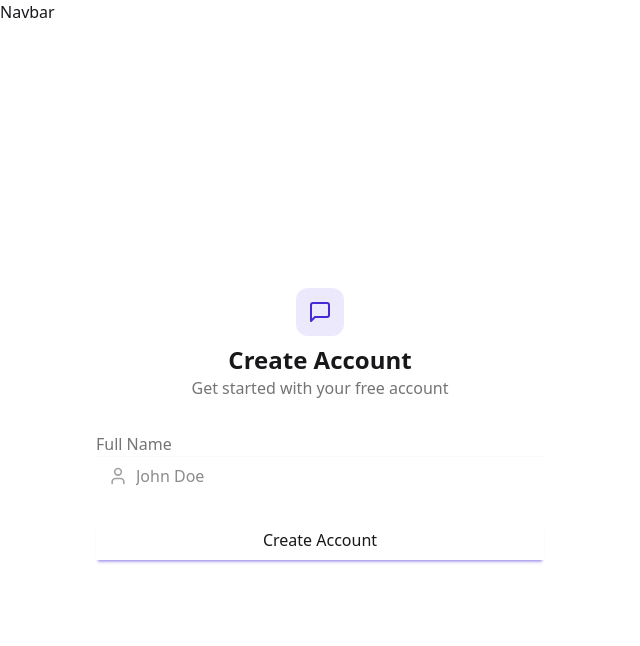
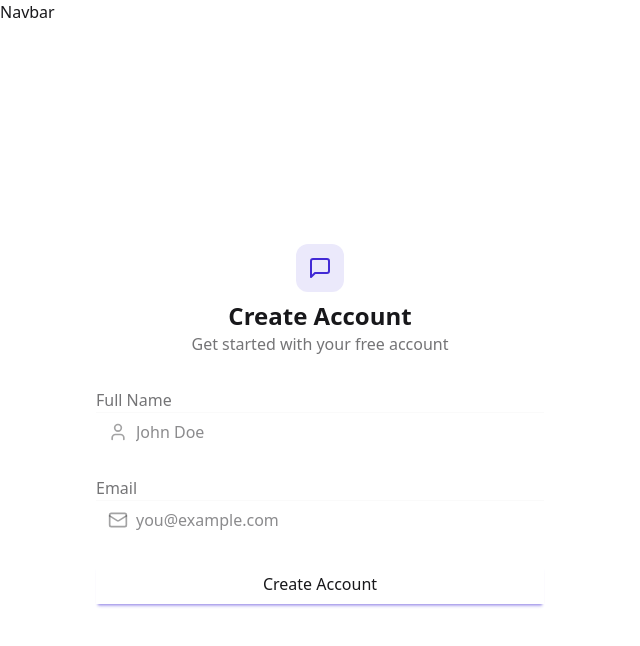
Before and after one commit to myfishdrowned/realtime-chat-app, a React (Vite) app in the folder chat-app/frontend/: page /signup in a window 1280 px wide. Shown: the top 646 px of the page, without its empty margins (0-640 px from the left). Built offline with nearby package versions, Linux system fonts and the light colour scheme; no server answers.

Commit message:
added email field to signup page

```diff
--- a/chat-app/frontend/src/pages/SignUpPage.jsx
+++ b/chat-app/frontend/src/pages/SignUpPage.jsx
@@ -1,6 +1,6 @@
 import { useState } from "react";
 import { useAuthStore } from "../store/useAuthStore";
-import { User, MessageSquare } from "lucide-react";
+import { User, MessageSquare, Mail } from "lucide-react";
 
 const SignUpPage = () => {
   const [showPassword, setShowPassword] = useState(false);
@@ -70,6 +70,24 @@
               </div>
             </div>
 
+
+            <div className="form-control">
+              <label className="label">
+                <span className="label-text font-medium">Email</span>
+              </label>
+              <div className="relative">
+                <div className="absolute inset-y-0 left-0 pl-3 flex items-center pointer-events-none">
+                  <Mail className="size-5 text-base-content/40" />
+                </div>
+                <input
+                  type="email"
+                  className={`input input-bordered w-full pl-10`}
+                  placeholder="you@example.com"
+                  value={formData.email}
+                  onChange={(e) => setFormData({ ...formData, email: e.target.value })}
+                />
+              </div>
+            </div>
             <button type="submit" className="btn btn-primary w-full" disabled={isSigningUp}>
               {isSigningUp ? "Loading..." : "Create Account"}
             </button>
--- a/chat-app/frontend/src/store/useAuthStore.js
+++ b/chat-app/frontend/src/store/useAuthStore.js
@@ -1,38 +1,33 @@
 import { create } from 'zustand';
 import { axiosInstance } from '../lib/axios.js';
 
-export const useAuthStore = create((set, get) => ({
+export const useAuthStore = create((set) => ({
     authUser: null,
     isSigningUp: false,
     isLoggingIn: false,
     isUpdatingProfile: false,
+
     isCheckingAuth: true,
-    onlineUsers: [],
-    socket: null,
-
+    setAuthUser: (user) => set({ authUser: user }),
     checkAuth: async () => {
         try {
-        const res = await axiosInstance.get("/auth/check");
-
-        set({ authUser: res.data });
-        get().connectSocket();
+            const res = await axiosInstance.get('/auth/check');
+            set({authUser: res.data});
         } catch (error) {
             console.log("Error in checkAuth:", error);
-        set({ authUser: null });
-      } finally {
-        set({ isCheckingAuth: false });
+            set({authUser: null});
+        }finally {
+            set({isCheckingAuth: false});
         }
     },
 
     signup: async (data) => {
+        try {
             set({ isSigningUp: true });
-          try {
-            const res = await axiosInstance.post("/auth/signup", data);
+            const res = await axiosInstance.post('/auth/signup', data);
             set({ authUser: res.data });
-            toast.success("Account created successfully");
-            get().connectSocket();
         } catch (error) {
-            toast.error(error.response.data.message);
+            console.log("Error in signup:", error);
         } finally {
             set({ isSigningUp: false });
         }
```
Lines whose indentation alone changed are shown as unchanged.
